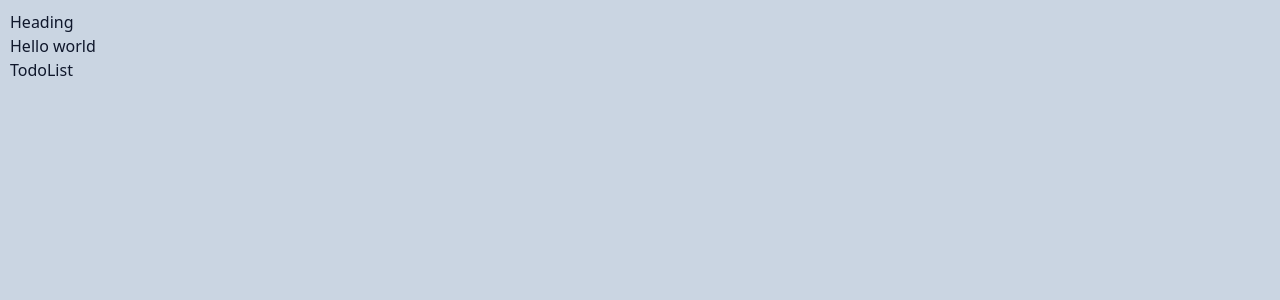
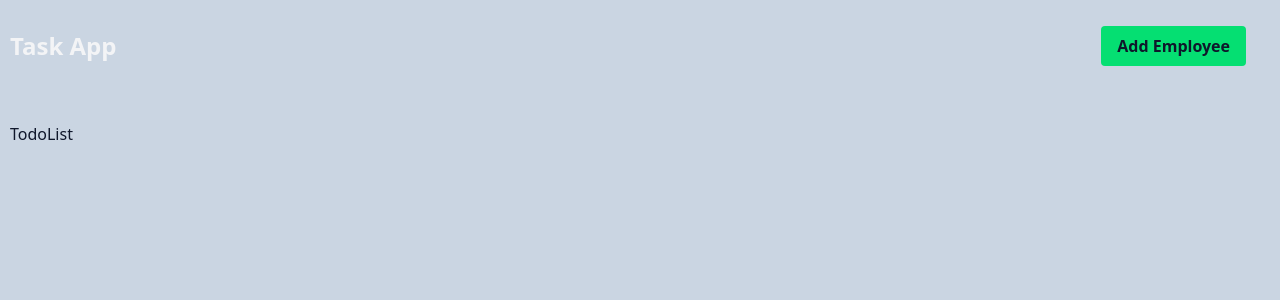
Before and after one commit to gonzagapa/TodoApp-React, a React (Vite) app: page / in a window 1280 px wide. Shown: the top 300 px of the page. Built offline with nearby package versions, Linux system fonts and the light colour scheme.

Commit message:
Add a Heading component and change the TodoAppLayout

```diff
--- /dev/null
+++ b/src/components/Heading.tsx
@@ -0,0 +1,19 @@
+import { Link } from "react-router";
+
+export function Heading() {
+  return (
+    <div className="flex items-center mb-10">
+        <h5 className="text-gray-100 font-bold text-2xl">
+            <Link to='/'>
+
+                Task App
+            </Link>
+        </h5>
+        <div className="flex-grow text-right px-4 py-2 m-2">
+            <button className="bg-green-400 hover:bg-green-500 text-while font-semibold py-2 px-4 rounded inline-flex items-center">
+                Add Employee
+            </button>
+        </div>
+    </div>
+  )
+}
--- a/src/components/index.ts
+++ b/src/components/index.ts
@@ -1,2 +1,3 @@
 export * from './ErrorPage';
-export * from '../pages/TodoAppPage';
+export * from './Heading';
+export * from './TodoList';
--- a/src/layout/TodoAppLayout.tsx
+++ b/src/layout/TodoAppLayout.tsx
@@ -1,13 +1,16 @@
 import { Outlet } from "react-router";
+import { Heading } from "../components";
 
 
 export function TodoAppLayout() {
   return (
     <div className=" bg-slate-300 text-slate-900 dark:bg-slate-900 dark:text-white h-screen p-2.5">
-        <h1>Heading</h1>
+      <div className="container mx-auto h-full">
+        <Heading/>
         <div >
             <Outlet/>
         </div>
+      </div>
     </div>
   )
 }
--- a/src/pages/TodoAppPage.tsx
+++ b/src/pages/TodoAppPage.tsx
@@ -4,7 +4,6 @@ export function TodoAppPage() {
 
   return (
     <>
-      <h1>Hello world</h1>
       <TodoList/>
     </>
   )
--- a/src/router/router.tsx
+++ b/src/router/router.tsx
@@ -1,7 +1,7 @@
 import { createBrowserRouter } from "react-router";
-import { ErrorPage,TodoAppPage } from "../components";
+import { ErrorPage, } from "../components";
 import { TodoAppLayout } from "../layout";
-import { FormTodoPage } from "../pages";
+import { FormTodoPage, TodoAppPage } from "../pages";
 
 
 export const Router = createBrowserRouter([{
```
